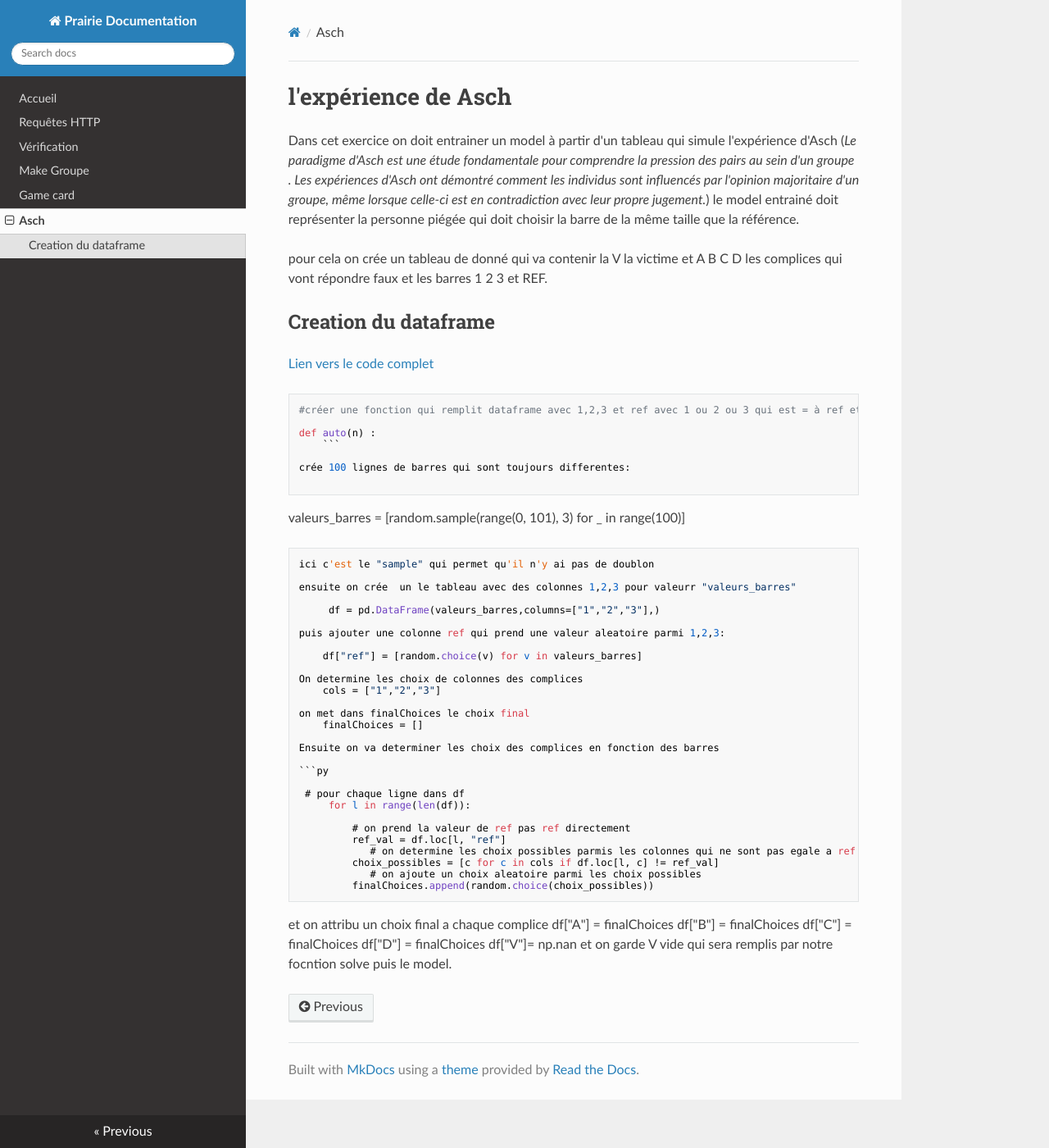
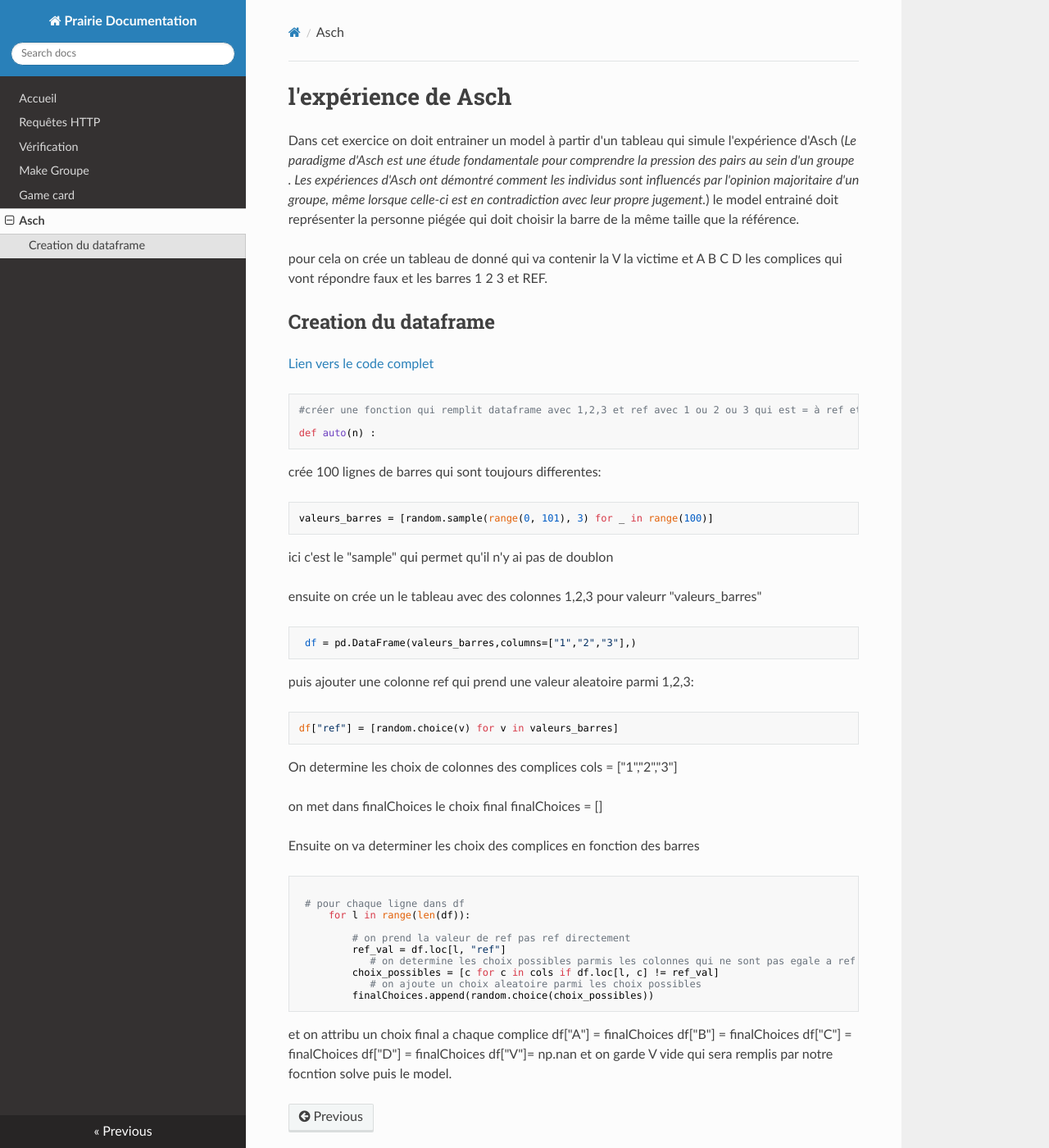
Before and after one commit to NoemIADev/Prairie, an MkDocs documentation site: the page built from noemie-doc/docs/asch.md, in a window 1280 px wide and 1400 px high. Shown: the whole window at 82% size. Built offline with MkDocs 1.6.1, drawn with Linux system fonts in a browser that asks for light colours; nearby versions of some CDN libraries.

Commit message:
Fix code block formatting in asch.md
Updated code formatting and improved clarity in documentation.

````diff
--- a/noemie-doc/docs/asch.md
+++ b/noemie-doc/docs/asch.md
@@ -7,15 +7,15 @@ pour cela on crée un tableau de donné qui va contenir la V la victime et A B C
 
 [Lien vers le code complet](https://github.com/NoemIADev/Prairie/blob/master/noemie-doc/octavia/dataframe.py)
 
-```py
+```python
 #créer une fonction qui remplit dataframe avec 1,2,3 et ref avec 1 ou 2 ou 3 qui est = à ref et les autre aleatoire mais tous different,puis A,B,C,D qui vont choisir une barre aleatoirement parmi 1,2,3 qui n'est pas egale a ref
 
 def auto(n) :
-    ```
+```
 
 crée 100 lignes de barres qui sont toujours differentes:
 
-```
+```python
 valeurs_barres = [random.sample(range(0, 101), 3) for _ in range(100)]
 ```
 ici c'est le "sample" qui permet qu'il n'y ai pas de doublon
````
